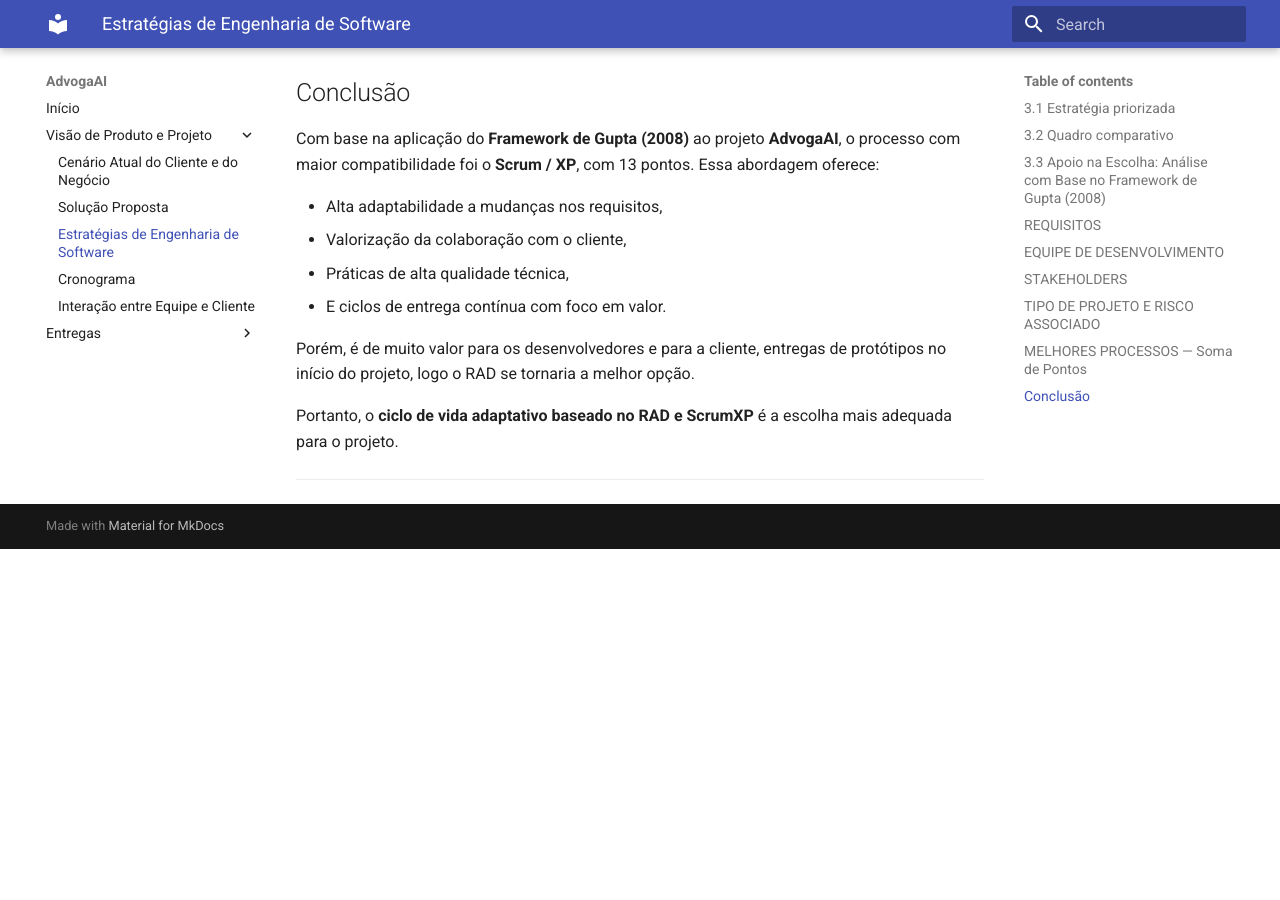
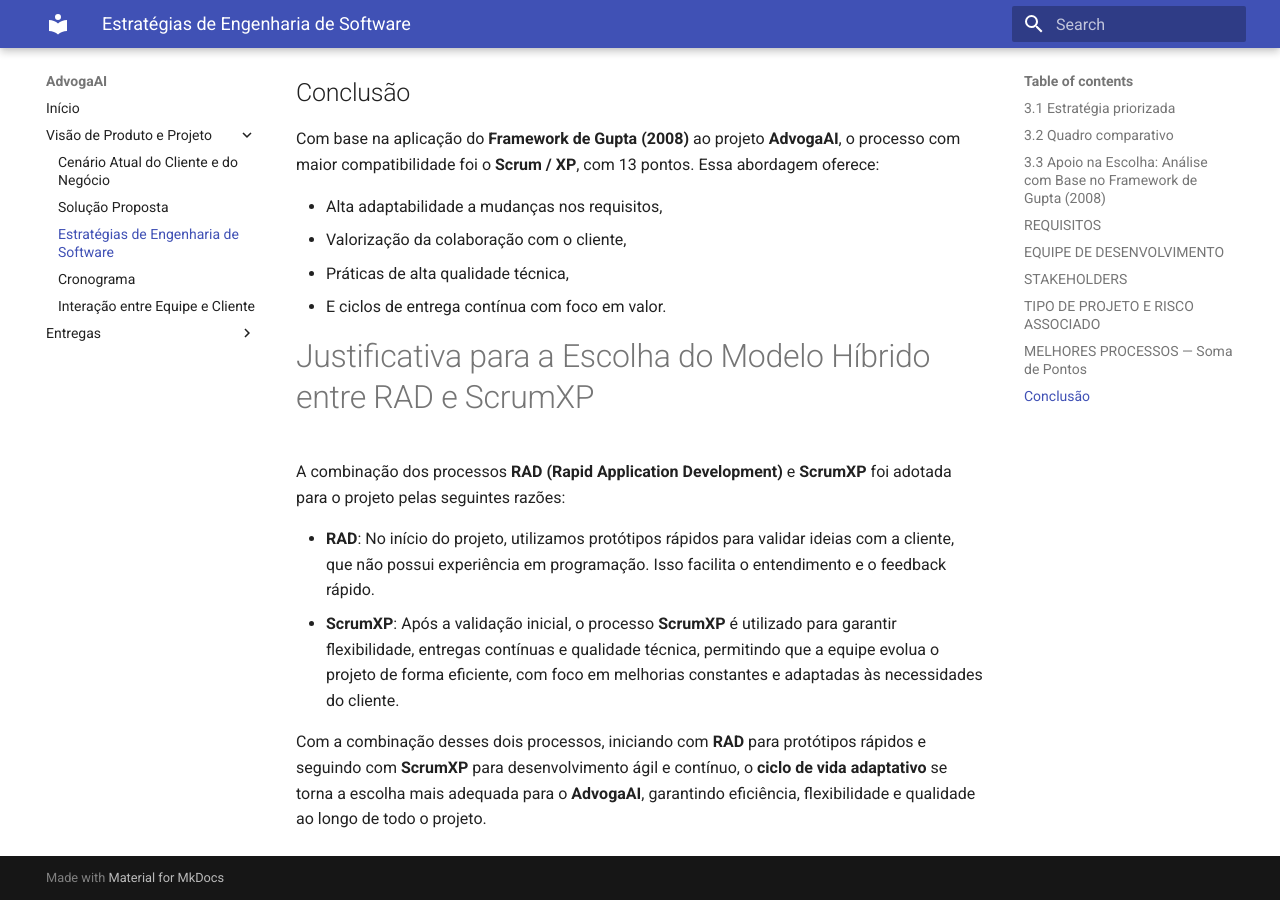
Before and after one commit to mdsreq-fga-unb/2025.1-T01-AdvogaAI, an MkDocs documentation site: the page built from docs/estrategia.md, in a window 1280 px wide and 900 px high, scrolled down 4994 px. Built offline with MkDocs 1.6.1 and Material for MkDocs 9.7.7, drawn with Linux system fonts in a browser that asks for light colours; before the commit the page ends 5543 px from its top, so only the background shows below that.

Commit message:
docs: adicionar justificativa da escolha do novo processo

```diff
--- a/docs/estrategia.md
+++ b/docs/estrategia.md
@@ -12,7 +12,6 @@
 **Processo de engenharia de software**: RAD e ScrumXP
 
 ---
-
 ### 3.2 Quadro comparativo
 
 O quadro a seguir apresenta características comparativas entre os processos: **RAD** e **ScrumXP**, visando auxiliar o entendimento da escolha mais adequada de processo ao caso do **AdvogaAI**.
@@ -104,8 +103,11 @@ Com base na aplicação do **Framework de Gupta (2008)** ao projeto **AdvogaAI**
 - Práticas de alta qualidade técnica,
 - E ciclos de entrega contínua com foco em valor.
 
-Porém, é de muito valor para os desenvolvedores e para a cliente, entregas de protótipos no início do projeto, logo o RAD se tornaria a melhor opção.
+# Justificativa para a Escolha do Modelo Híbrido entre RAD e ScrumXP
 
-Portanto, o **ciclo de vida adaptativo baseado no RAD e ScrumXP** é a escolha mais adequada para o projeto.
+A combinação dos processos **RAD (Rapid Application Development)** e **ScrumXP** foi adotada para o projeto pelas seguintes razões:
 
----
+- **RAD**: No início do projeto, utilizamos protótipos rápidos para validar ideias com a cliente, que não possui experiência em programação. Isso facilita o entendimento e o feedback rápido.
+- **ScrumXP**: Após a validação inicial, o processo **ScrumXP** é utilizado para garantir flexibilidade, entregas contínuas e qualidade técnica, permitindo que a equipe evolua o projeto de forma eficiente, com foco em melhorias constantes e adaptadas às necessidades do cliente.
+
+Com a combinação desses dois processos, iniciando com **RAD** para protótipos rápidos e seguindo com **ScrumXP** para desenvolvimento ágil e contínuo, o **ciclo de vida adaptativo** se torna a escolha mais adequada para o **AdvogaAI**, garantindo eficiência, flexibilidade e qualidade ao longo de todo o projeto.
```
